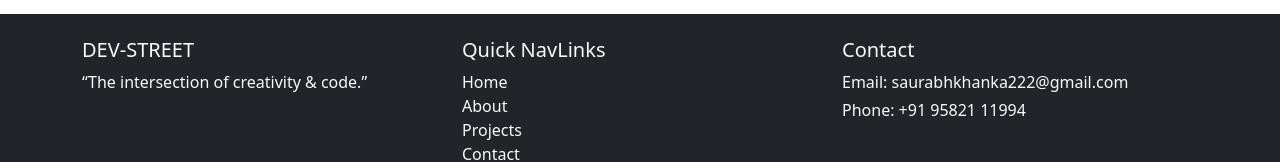
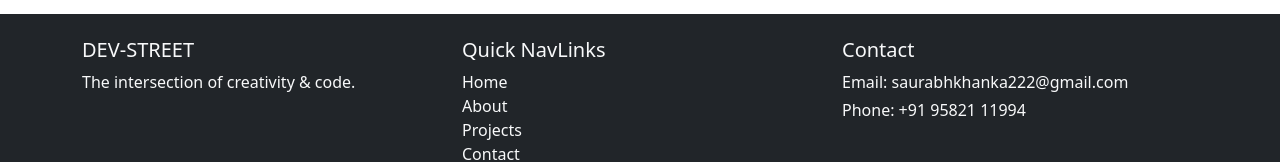
Before and after one commit to Saurabhkhanka/portfolio, a React (Vite) app in the folder client/: page / in a window 1280 px wide. Shown: the part 786-948 px from the top of the page. Built offline with nearby package versions, Linux system fonts and the light colour scheme.

Commit message:
Update Footer.jsx

```diff
--- a/client/src/components/Layout/Footer.jsx
+++ b/client/src/components/Layout/Footer.jsx
@@ -11,7 +11,7 @@ const Footer = () => {
           <div className="col-md-4 mb-3">
             <h5>DEV-STREET</h5>
             <p className=" ">
-              “The intersection of creativity & code.”
+              The intersection of creativity & code.
             </p>
           </div>
 
```
